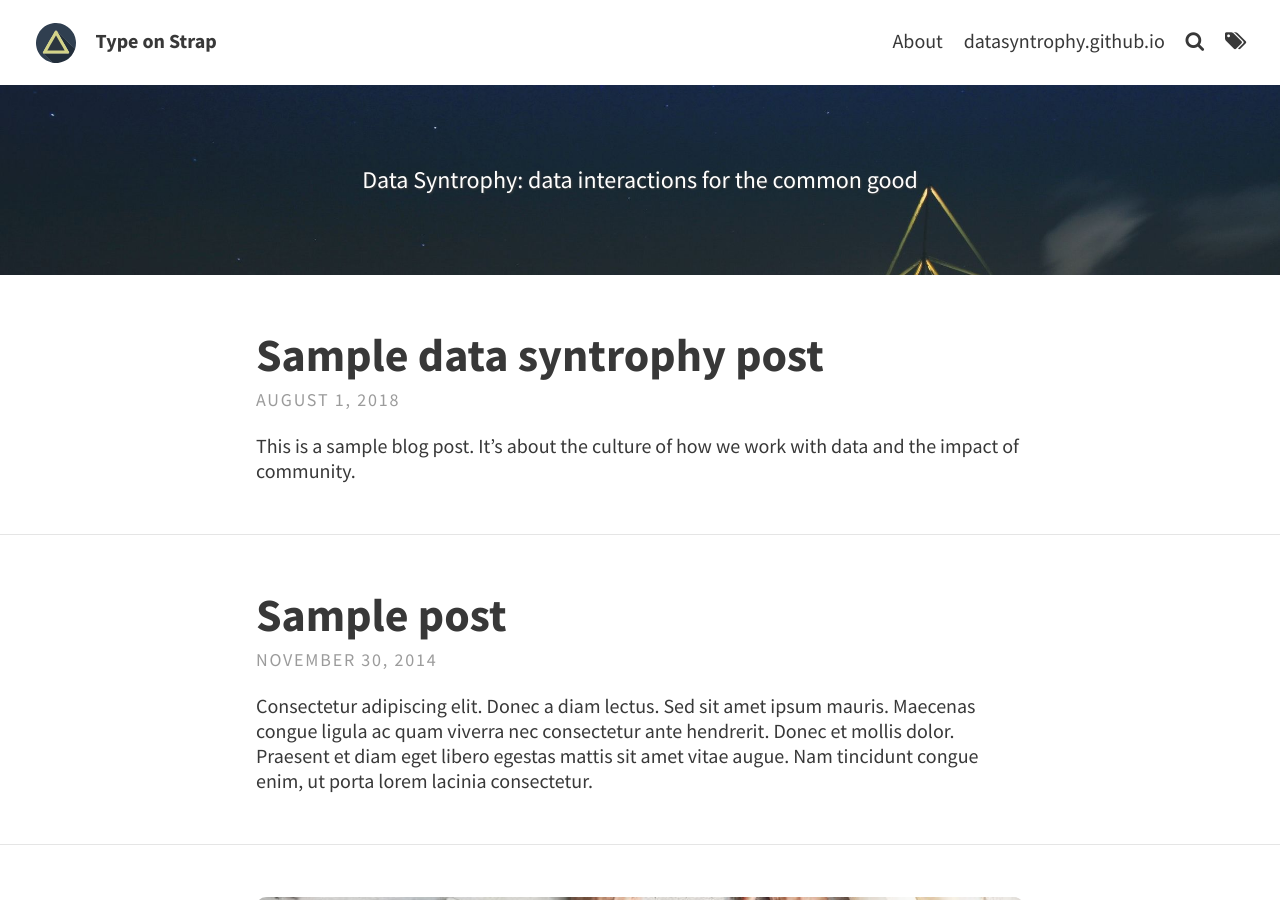
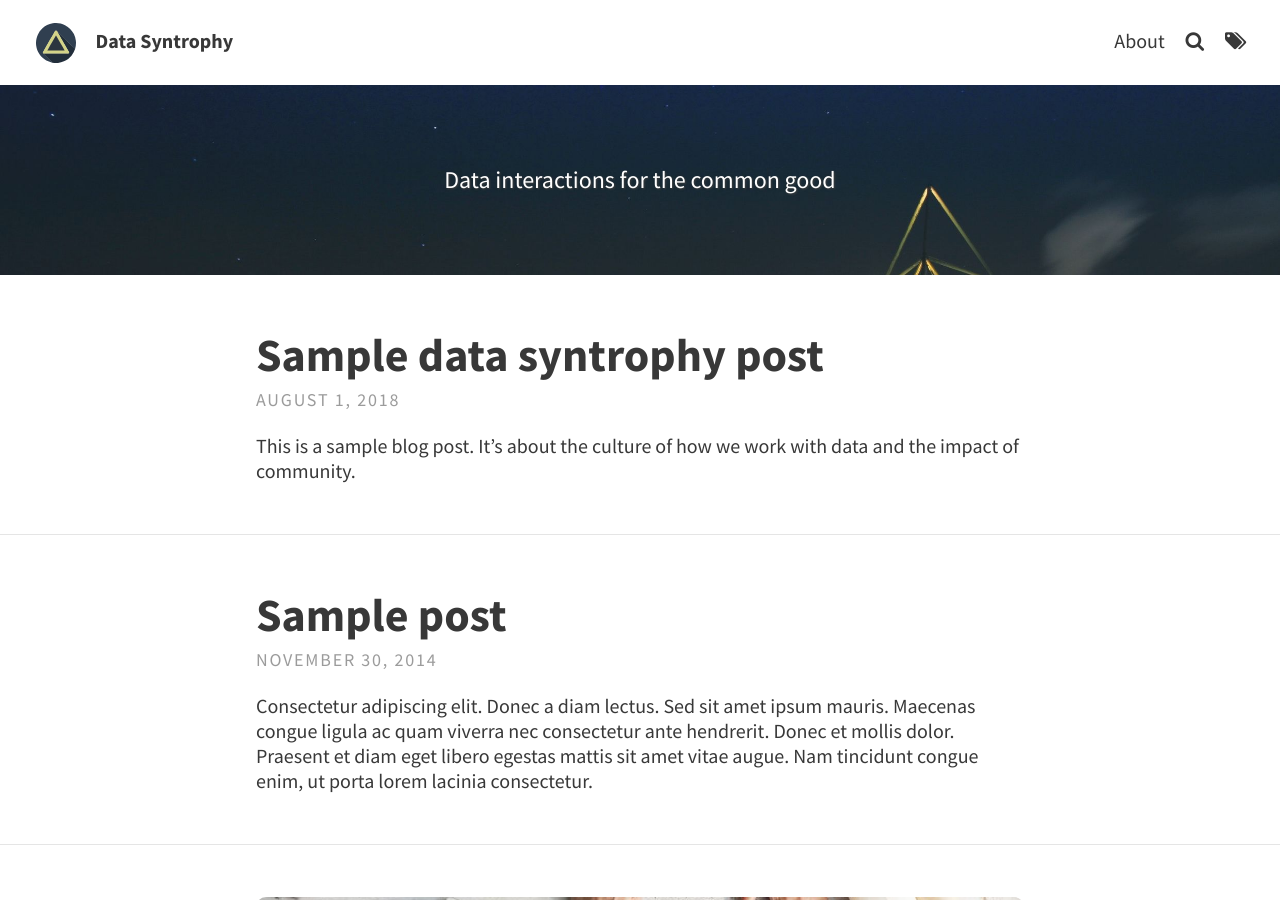
Before and after one commit to datasyntrophy/datasyntrophy.github.io, a Jekyll site: the page built from index.html, in a window 1280 px wide and 900 px high. Built offline with Jekyll 4.4.1, drawn with Linux system fonts in a browser that asks for light colours; the list of posts is cut into pages by our own code.

Commit message:
title update

```diff
--- a/R.md
+++ /dev/null
@@ -1,2 +0,0 @@
-# datasyntrophy.github.io
-site for blog
--- a/_config.yml
+++ b/_config.yml
@@ -8,14 +8,14 @@ description: "Data interactions for the common good"
 # THEME-SPECIFIC CONFIGURATION
 theme_settings:
   # Meta
-  title: Type on Strap # blog's title
+  title: Data Syntrophy # blog's title
   avatar: assets/img/triangle.svg
   favicon: assets/favicon.ico
   gravatar: # Email MD5 hash
 
   # Header and footer text
   header_text: > #two or three lines to describe your site
-     <p>Data Syntrophy: data interactions for the common good</p>
+     <p>Data interactions for the common good</p>
   header_text_feature_image: assets/img/pexels/triangular.jpeg
   footer_text: >
    Powered by <a href="https://jekyllrb.com/">Jekyll</a> with <a href="https://github.com/sylhare/Type-on-Strap">Type on Strap</a>
```
